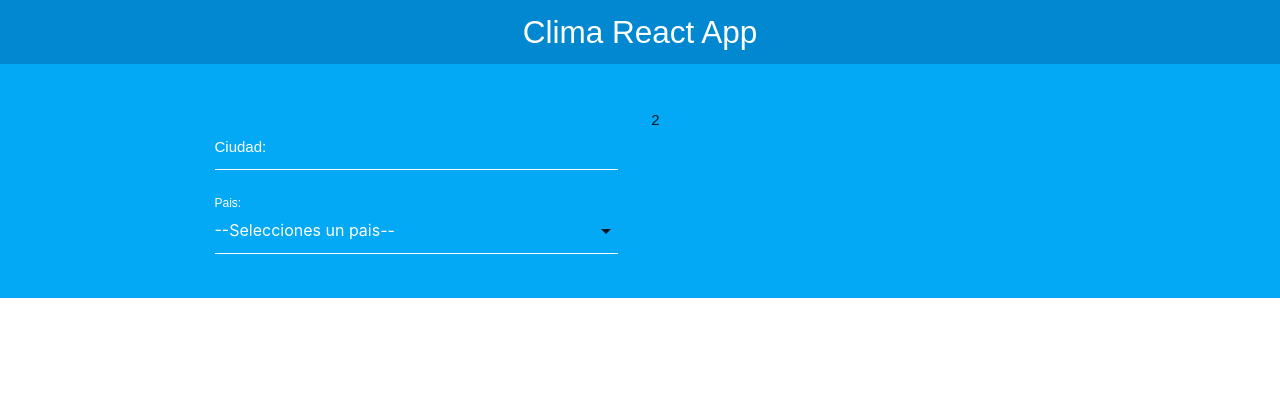
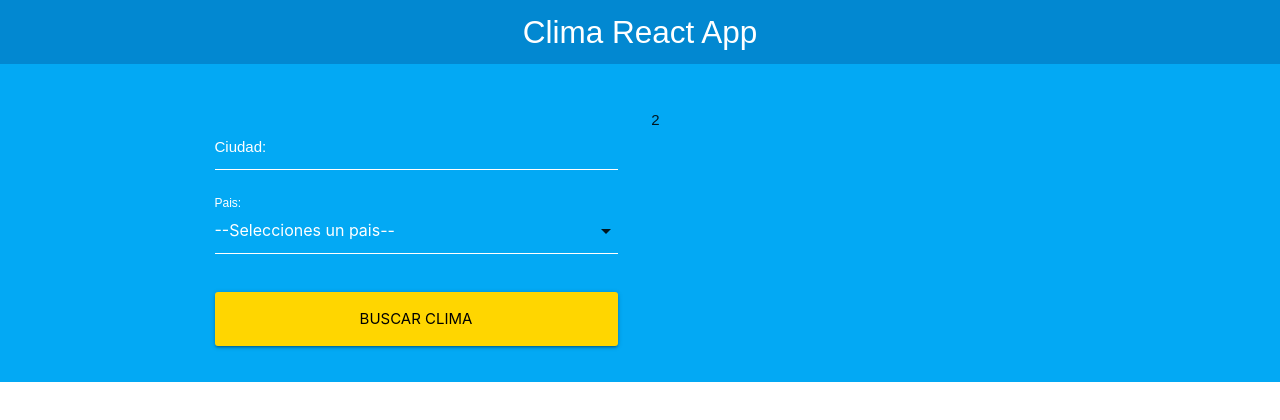
Before and after one commit to SantiagoAlvarze22/Clima-desde-una-API, a React (Create React App) app: page / in a window 1280 px wide. Shown: the top 420 px of the page. Built offline with nearby package versions, Linux system fonts and the light colour scheme.

Commit message:
Validando formulario

```diff
--- a/src/components/Formulario.js
+++ b/src/components/Formulario.js
@@ -7,6 +7,9 @@
         pais: ''
     });
 
+    //setErrot para validar los campos
+
+    const [error, setError] = useState(false)
     //Extraer ciudad y pais
 
     const { ciudad, pais } = busqueda
@@ -17,11 +20,32 @@
         setBusqueda({
             ...busqueda,
             [e.target.name]: e.target.value
-        })
+        });
+    }
+
+    //Cuando el usuario da submit al form
+
+    const handleSubmit = e => {
+        e.preventDefault()
+
+        //Validar
+        if (ciudad.trim() === '' || pais.trim() === '') {
+            setError(true);
+            return;
+        }
+
+        //para pasarlo al componente
+        setError(false)
+
+        //pasarlo al componente principal
+
     }
 
     return (
-        <form>
+        <form
+            onSubmit={e => handleSubmit(e)}
+        >
+            {error ? <p className="red darken-4 error">Todos los campos son obligatorios</p> : null}
             <div className="input-field col s12">
                 <input
                     type="text"
@@ -51,6 +75,13 @@
                 </select>
                 <label htmlFor="pais">Pais: </label>
             </div>
+            <div className="input-field col s12">
+                <input
+                    type="submit"
+                    value="Buscar Clima"
+                    className="waves-effect waves-light btn-large btn-block yellow accent-4"
+                />
+            </div>
         </form>
     );
 }
```
